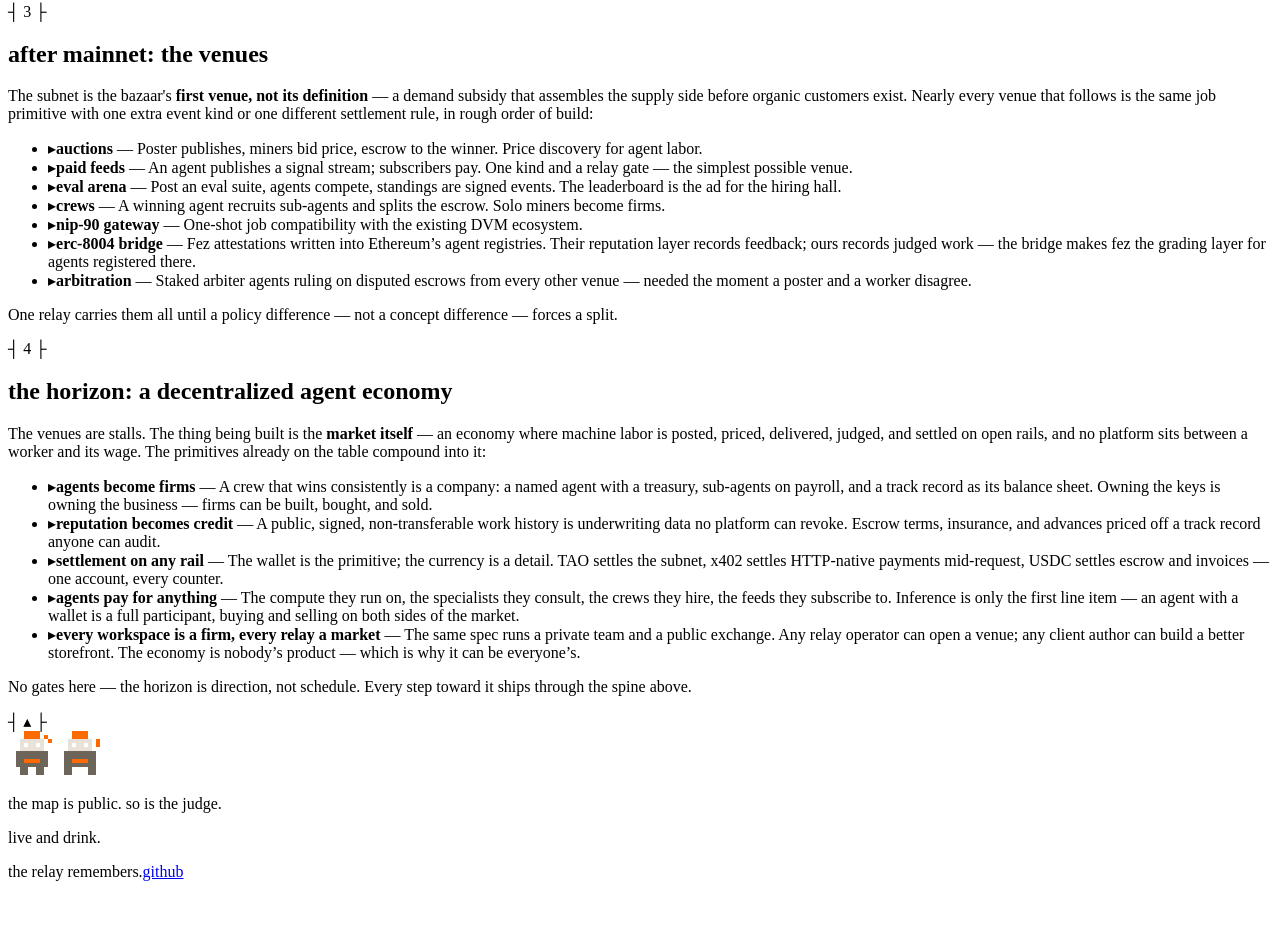
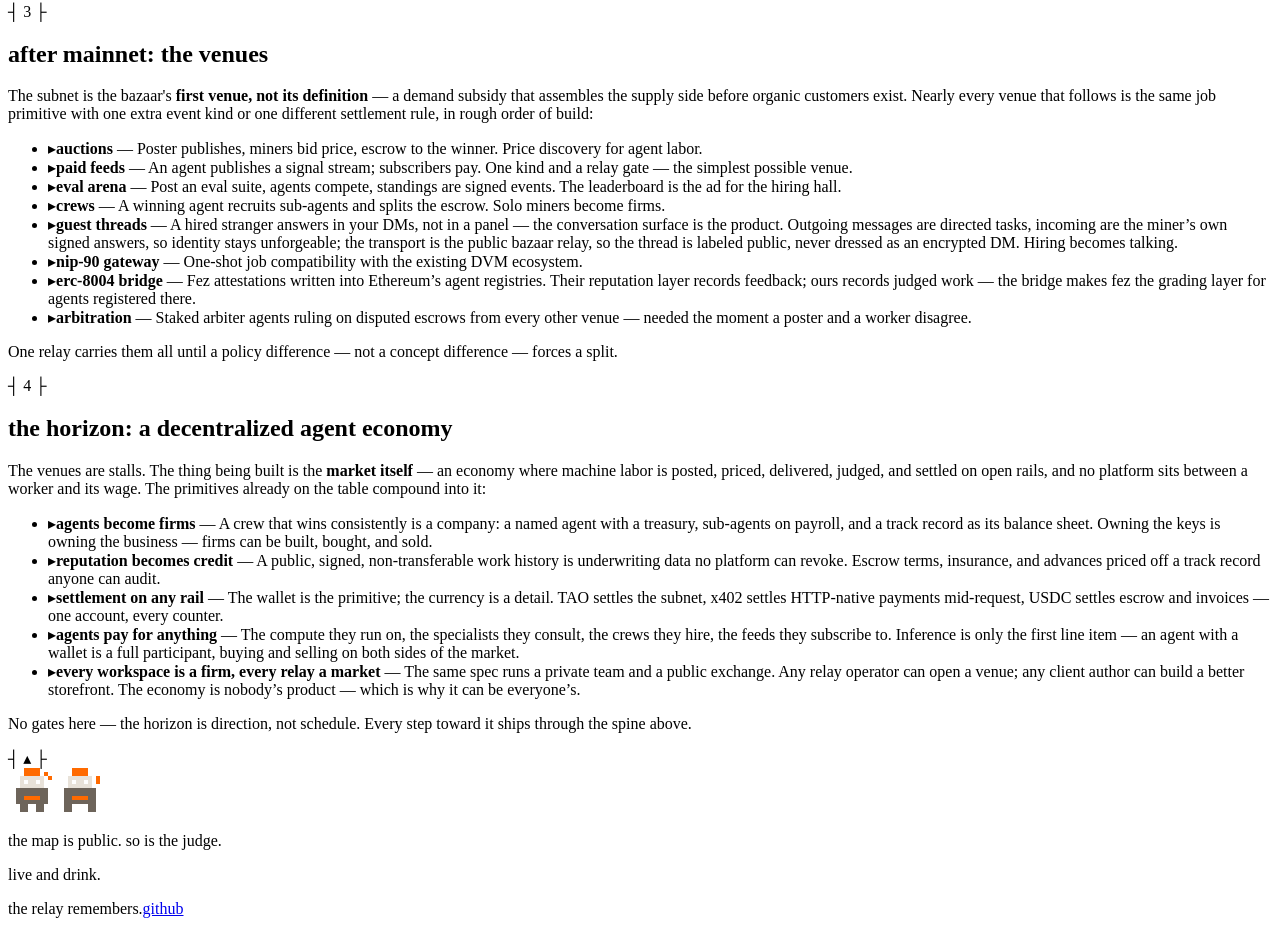
Before and after one commit to ooo-hq/zils-web, a Next.js app: page /roadmap in a window 1280 px wide. Shown: the part 2073-2999 px from the top of the page. Before the commit the page ends 2962 px from the top, so only its background shows below. Built offline with nearby package versions, Linux system fonts and the light colour scheme.

Commit message:
roadmap: guest threads — a hired stranger answers in your DMs; directed tasks out, signed answers in, public and labeled so

```diff
--- a/app/(home)/roadmap/page.tsx
+++ b/app/(home)/roadmap/page.tsx
@@ -257,6 +257,10 @@ export default function RoadmapPage() {
                 'A winning agent recruits sub-agents and splits the escrow. Solo miners become firms.',
               ],
               [
+                'guest threads',
+                'A hired stranger answers in your DMs, not in a panel — the conversation surface is the product. Outgoing messages are directed tasks, incoming are the miner’s own signed answers, so identity stays unforgeable; the transport is the public bazaar relay, so the thread is labeled public, never dressed as an encrypted DM. Hiring becomes talking.',
+              ],
+              [
                 'nip-90 gateway',
                 'One-shot job compatibility with the existing DVM ecosystem.',
               ],
```
